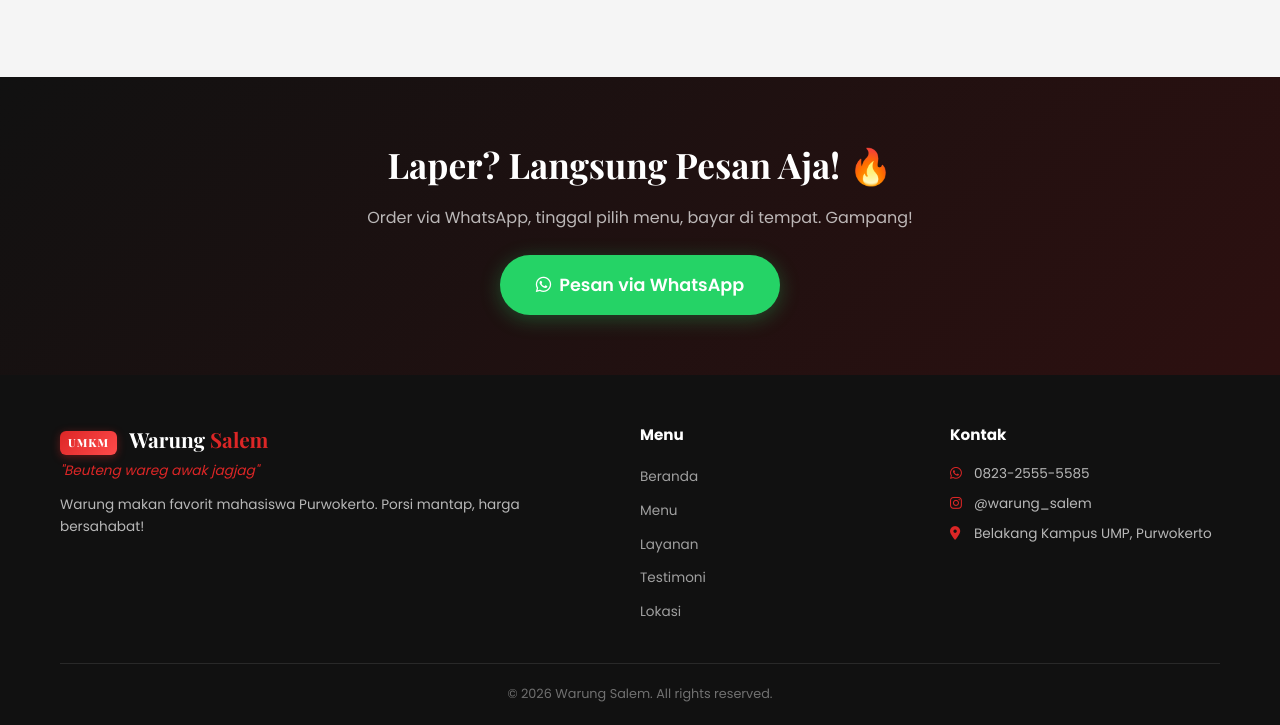
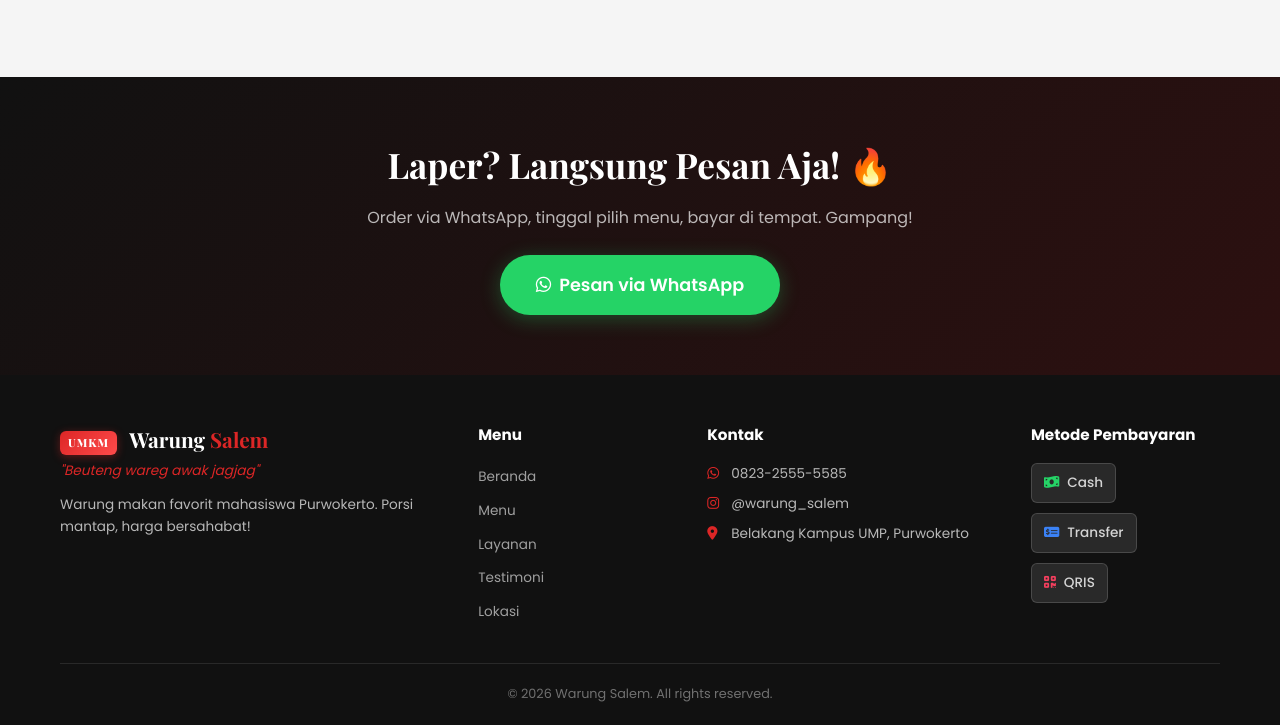
Before and after one commit to ariphsenpai/warung-salem, a plain HTML site: page index.html in a window 1280 px wide. Shown: the part 7953-8678 px from the top of the page. Drawn offline with nearby package versions, Linux system fonts and the light colour scheme.

Commit message:
feat: added payment methods (Cash, Transfer, QRIS) to footer

```diff
--- a/css/style.css
+++ b/css/style.css
@@ -729,7 +729,7 @@ a { text-decoration: none; color: inherit; transition: var(--transition); }
 
 .footer-grid {
     display: grid;
-    grid-template-columns: 2fr 1fr 1fr;
+    grid-template-columns: 2fr 1fr 1.5fr 1fr;
     gap: 40px;
     padding-bottom: 32px;
 }
@@ -908,3 +908,33 @@ a { text-decoration: none; color: inherit; transition: var(--transition); }
     padding: 3px 8px;
     margin-right: 8px;
 }
+
+/* ═══ PAYMENT METHODS ═══ */
+.footer-payment h4 {
+    color: var(--white);
+    font-size: 0.95rem;
+    margin-bottom: 16px;
+}
+.payment-methods {
+    display: flex;
+    flex-direction: column;
+    gap: 10px;
+}
+.pay-badge {
+    display: inline-flex;
+    align-items: center;
+    gap: 8px;
+    background: rgba(255, 255, 255, 0.1);
+    color: rgba(255, 255, 255, 0.8);
+    padding: 8px 12px;
+    border-radius: 6px;
+    font-size: 0.85rem;
+    font-weight: 500;
+    width: fit-content;
+    border: 1px solid rgba(255, 255, 255, 0.15);
+}
+.pay-badge i {
+    color: #25D366;
+}
+.pay-badge:nth-child(2) i { color: #3b82f6; }
+.pay-badge:nth-child(3) i { color: #f43f5e; }
--- a/index.html
+++ b/index.html
@@ -784,6 +784,14 @@
                 <p><i class="fab fa-instagram"></i> <a href="https://www.instagram.com/warung_salem" target="_blank">@warung_salem</a></p>
                 <p><i class="fas fa-map-marker-alt"></i> Belakang Kampus UMP, Purwokerto</p>
             </div>
+            <div class="footer-payment">
+                <h4>Metode Pembayaran</h4>
+                <div class="payment-methods">
+                    <span class="pay-badge"><i class="fas fa-money-bill-wave"></i> Cash</span>
+                    <span class="pay-badge"><i class="fas fa-money-check-alt"></i> Transfer</span>
+                    <span class="pay-badge"><i class="fas fa-qrcode"></i> QRIS</span>
+                </div>
+            </div>
         </div>
         <div class="footer-bottom">
             <p>&copy; 2026 Warung Salem. All rights reserved.</p>
```
